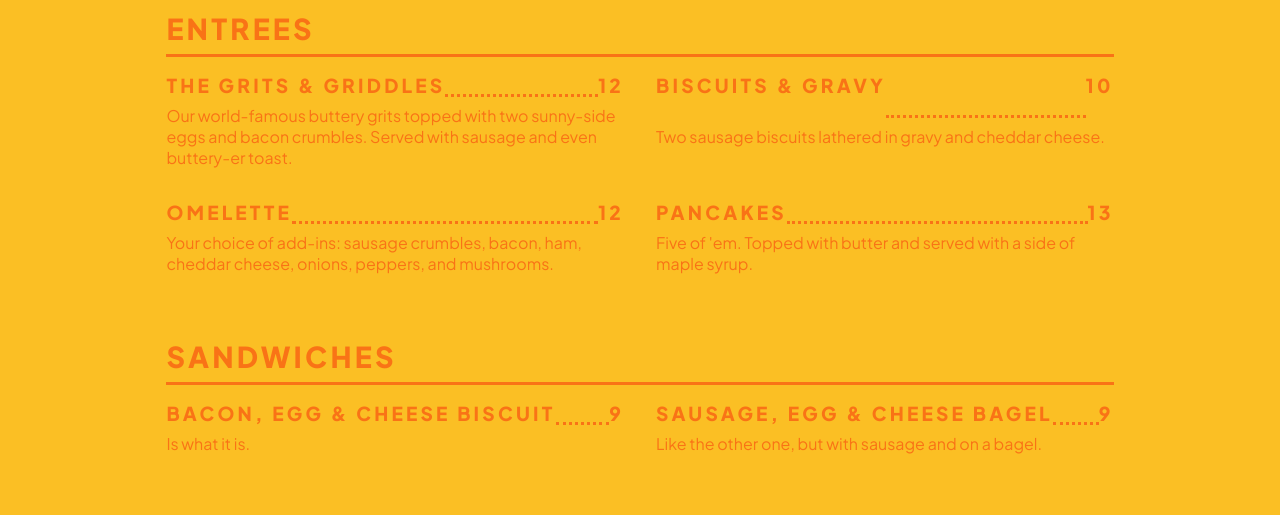
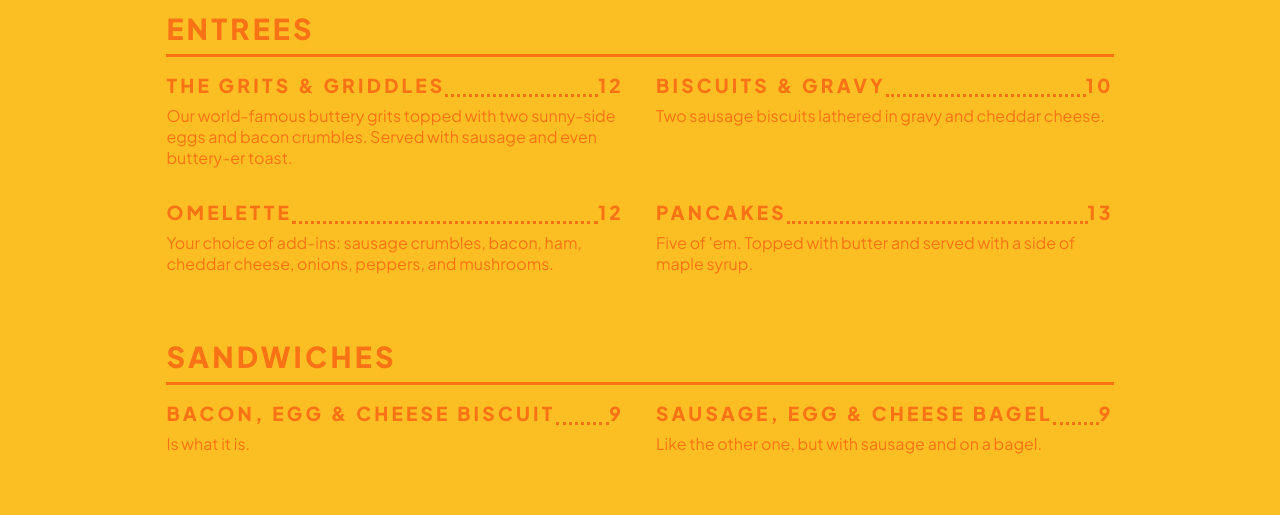
Before and after one commit to grntco/restaurant-site, a website built with webpack: page dist/index.html in a window 1280 px wide. Both pictures are taken after a click on the item "MENU". Shown: the part 233-748 px from the top of the page. Built offline with nearby package versions, Linux system fonts and the light colour scheme.

Commit message:
Fixed bug with dots on styles.css

```diff
--- a/src/modules/menu.js
+++ b/src/modules/menu.js
@@ -61,9 +61,7 @@ export default function loadMenu() {
                 return [entrees, sandwiches, sides, drinks];
             };
 
-            // Creating the menu sections with items
             const menuArray = createMenuArray();
-            console.log(menuArray);
 
             for (let i = 0; i < menuArray.length; i++) {
                 const menuSection = menuContainer.appendChild(document.createElement('div'));
@@ -75,7 +73,7 @@ export default function loadMenu() {
                 const itemContainer = menuSection.appendChild(document.createElement('div'));
                 itemContainer.classList.add('items-container');
 
-                for (let j = 0; j < menuArray[i].items.length; j++) { //something aint right around these parts
+                for (let j = 0; j < menuArray[i].items.length; j++) {
                     const menuItem = itemContainer.appendChild(document.createElement('div'));
                     menuItem.classList.add('menu-item');
 
@@ -92,9 +90,7 @@ export default function loadMenu() {
                     itemDescription.textContent = menuArray[i].items[j].description;
                 }
             }
-
         })();
-
     })();
 
     return menuPage;
--- a/src/styles.css
+++ b/src/styles.css
@@ -197,6 +197,7 @@ h3 {
 .menu-item {
     display: grid;
     grid-template-columns: 1fr min-content;
+    grid-template-rows: min-content 1fr;
     row-gap: 0.5rem;
 }
 
```
Also changed, not shown: dist/bundle.js.
